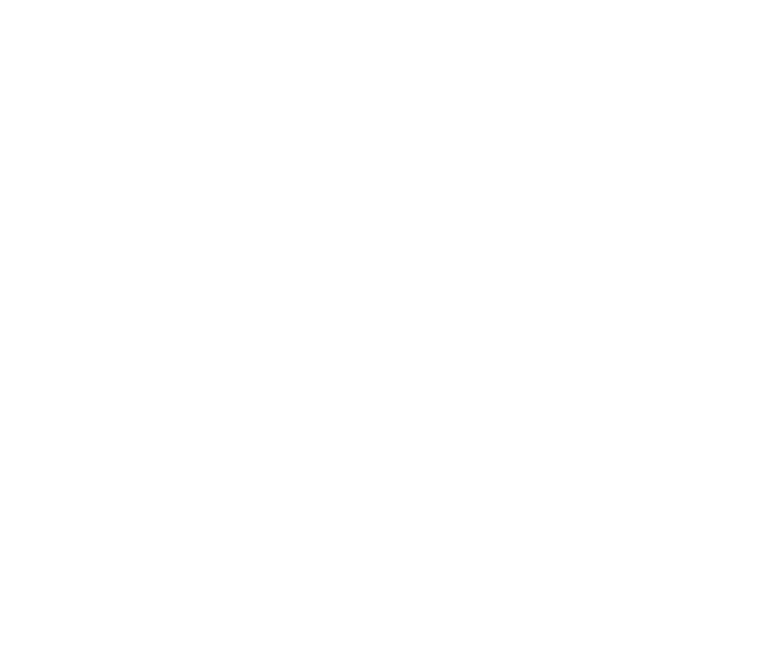
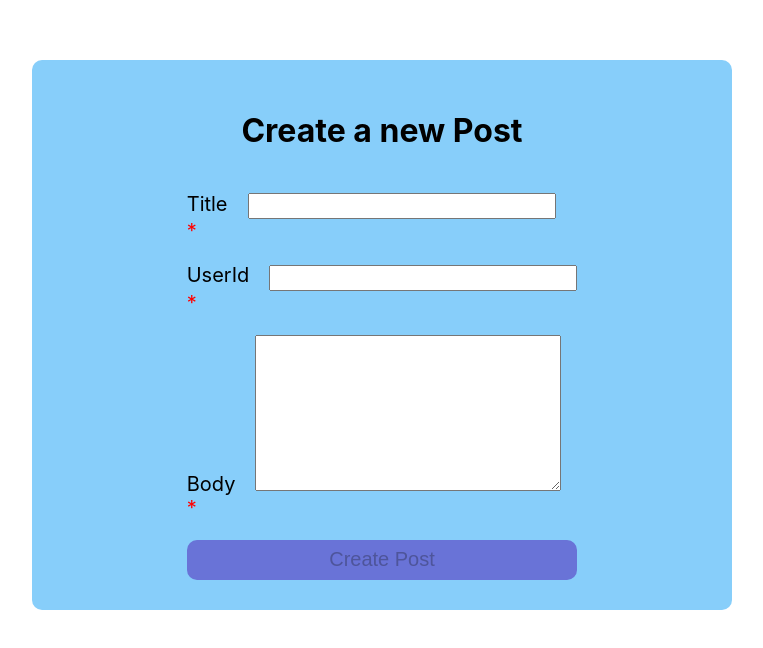
Before and after one commit to jukitot/react-may-2024, a React (Create React App) app: page / in a window 1280 px wide. Shown: the part 140-788 px from the top of the page, without its empty margins (258-1021 px from the left). Built offline with nearby package versions, Linux system fonts and the light colour scheme.

Commit message:
hw5-done

```diff
--- a/package.json
+++ b/package.json
@@ -14,7 +14,11 @@
     "react-dom": "^18.3.1",
     "react-scripts": "5.0.1",
     "typescript": "^4.9.5",
-    "web-vitals": "^2.1.4"
+    "web-vitals": "^2.1.4",
+    "axios": "^1.7.7",
+    "react-hook-form": "^7.53.1",
+    "joi": "^17.13.3",
+    "@hookform/resolvers": "^3.9.0"
   },
   "scripts": {
     "start": "react-scripts start",
--- a/src/App.tsx
+++ b/src/App.tsx
@@ -1,11 +1,13 @@
-import React, {FC} from 'react';
+import React from 'react';
 import './App.css';
+import FormComponent from "./components/FormComponent";
 
-const App:FC = () => {
-  return (
-      <>
-      </>
-  );
+const App = () => {
+    return (
+        <>
+            <FormComponent/>
+        </>
+    );
 }
 
 export default App;
--- /dev/null
+++ b/src/components/FormComponent.module.css
@@ -0,0 +1,46 @@
+.formBlock {
+    display: flex;
+    justify-content: center;
+    align-items: center;
+    background-color: lightskyblue;
+    border-radius: 10px;
+    flex-direction: column;
+    height: auto;
+    width: 50vw;
+    margin: 25vh auto;
+    gap: 20px;
+    padding: 30px;
+}
+
+.form {
+    display: flex;
+    gap: 20px;
+    flex-direction: column;
+    font-size: 20px;
+}
+
+.form label {
+    margin-right: 20px;
+}
+
+.form input {
+    height: 20px;
+    width: 300px;
+}
+
+.form textarea {
+    width: 300px;
+    height: 150px;
+}
+
+.form button {
+    background-color: #6973d7;
+    border: none;
+    height: 40px;
+    font-size: 20px;
+    border-radius: 10px;
+}
+
+.errorMessage {
+    color: red
+}
--- /dev/null
+++ b/src/components/FormComponent.tsx
@@ -0,0 +1,70 @@
+import React, {useState} from 'react';
+import {useForm} from "react-hook-form";
+import {IPost} from "../models/IPost";
+import {createPost} from "../services/api.service";
+import styles from './FormComponent.module.css'
+import {joiResolver} from "@hookform/resolvers/joi";
+import {userValidator} from "../validators/user.validator";
+
+const FormComponent = () => {
+    const {
+        register,
+        handleSubmit,
+        formState: {
+            errors,
+            isValid
+        }
+    } = useForm<IPost>({mode: 'all', resolver: joiResolver(userValidator)});
+    const [response, setResponse] = useState<IPost | null>(null);
+
+    const onSubmit = async (data: IPost) => {
+        const createdPost = await createPost(data);
+        setResponse(createdPost);
+    };
+
+    return (
+        <div className={styles.formBlock}>
+            <h1>Create a new Post</h1>
+            <form className={styles.form} onSubmit={handleSubmit(onSubmit)}>
+                <div>
+                    <label>Title</label>
+                    <input
+                        type="text"
+                        {...register('title')}
+                    />
+                    {errors && <div className={styles.errorMessage}>* {errors.title?.message}</div>}
+                </div>
+                <div>
+                    <label>UserId</label>
+                    <input
+                        type="number"
+                        {...register('userId')}
+                    />
+                    {errors && <div className={styles.errorMessage}>* {errors.userId?.message}</div>}
+                </div>
+
+                <div>
+                    <label>Body</label>
+                    <textarea
+                        {...register('body')}
+                    />
+                    {errors && <div className={styles.errorMessage}>* {errors.body?.message}</div>}
+                </div>
+
+                <button type="submit" disabled={!isValid}>Create Post</button>
+            </form>
+
+            {response && (
+                <div>
+                    <h2>Post Created</h2>
+                    <p>Title: {response.title}</p>
+                    <p>User ID: {response.userId}</p>
+                    <p>Body: {response.body}</p>
+                    <p>ID: {response.id}</p>
+                </div>
+            )}
+        </div>
+    );
+};
+
+export default FormComponent;
--- /dev/null
+++ b/src/models/IPost.ts
@@ -0,0 +1,6 @@
+export interface IPost {
+    title: string;
+    body: string;
+    userId: number;
+    id: number;
+}
--- /dev/null
+++ b/src/services/api.service.ts
@@ -0,0 +1,12 @@
+import axios from "axios";
+import {IPost} from "../models/IPost";
+
+const axiosResponse = axios.create({
+    baseURL: 'https://jsonplaceholder.typicode.com/',
+    headers: {"Content-Type": "application/json"}
+})
+
+export const createPost = async (postData: IPost): Promise<IPost> => {
+    const {data} = await axiosResponse.post<IPost>('/posts', postData)
+    return data
+}
--- /dev/null
+++ b/src/validators/user.validator.ts
@@ -0,0 +1,28 @@
+import Joi from "joi"
+
+export const userValidator = Joi.object({
+    title: Joi.string()
+        .required()
+        .pattern(/^\w{5,40}$/)
+        .messages({
+            "any.required": "Title is required",
+            "string.pattern.base": "Title must be between 5 and 40 characters",
+            "string.empty": "Title cannot be empty"
+        }),
+    body: Joi.string()
+        .required()
+        .messages({
+            "any.required": "Body is required",
+            "string.empty": "Body cannot be empty"
+        }),
+    userId: Joi.string()
+        .min(1)
+        .max(5)
+        .required()
+        .messages({
+            "any.required": "User ID is required",
+            "string.empty": "User ID cannot be empty",
+            "string.max": "User ID must be less than 5"
+
+        })
+})
```
Also changed, not shown: 1 other file (tests, documents, lock files or other folders).
